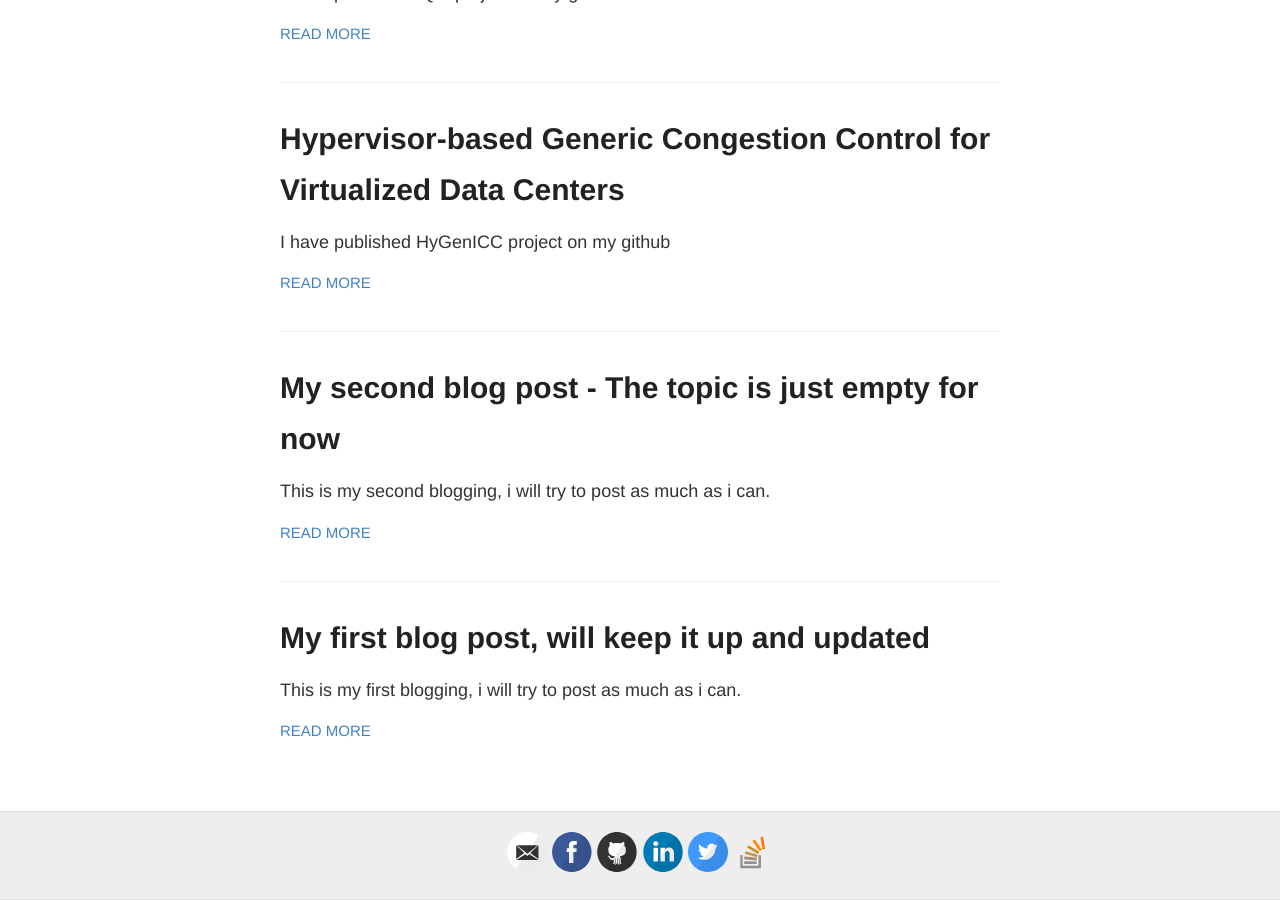
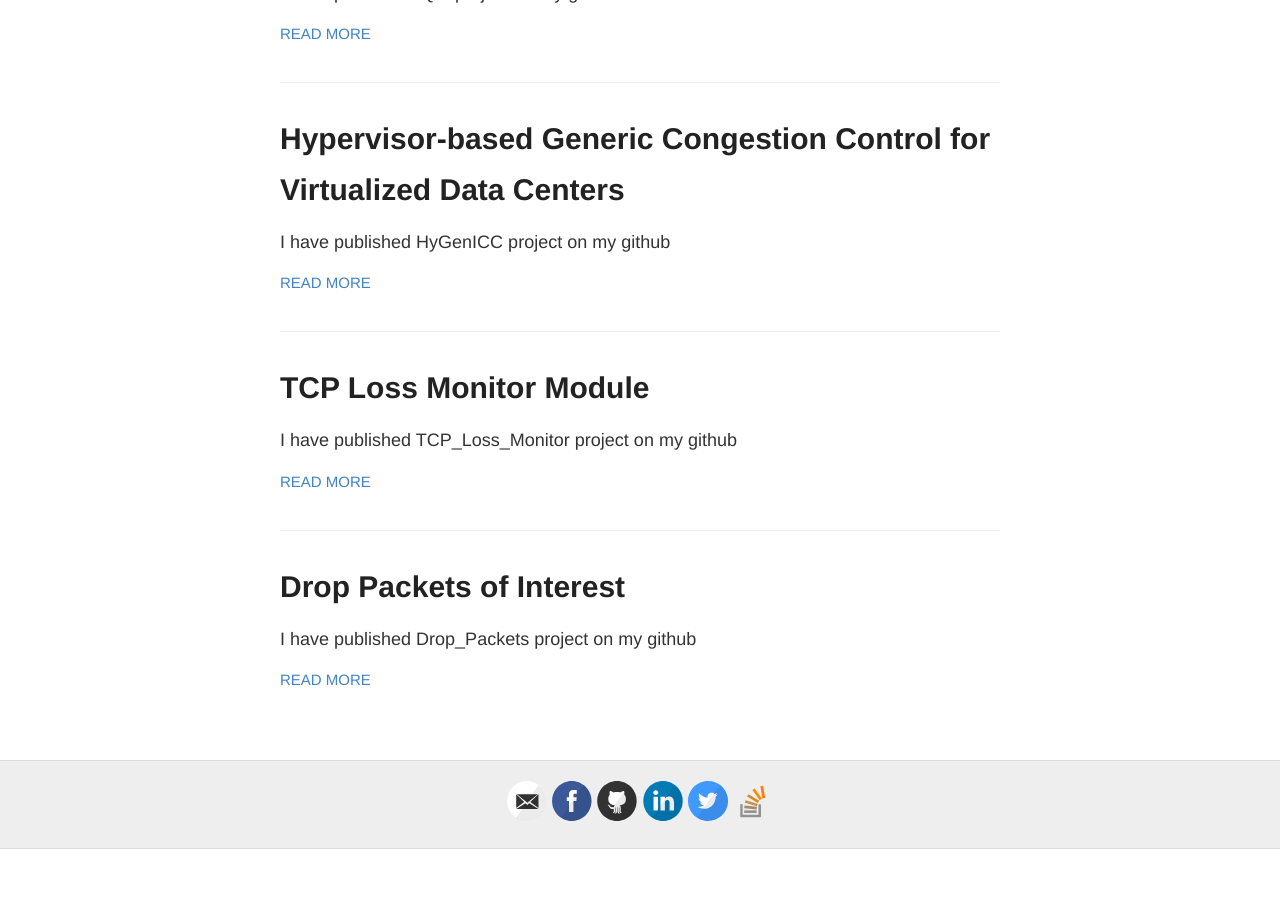
Before and after one commit to ahmedcs/ahmedcs.github.io, a Jekyll site: the page built from index.html, in a window 1280 px wide and 900 px high, scrolled down 1255 px. Built offline with Jekyll 4.4.1, drawn with Linux system fonts in a browser that asks for light colours; after the commit the page ends 2104 px from its top, so only the background shows below that.

Commit message:
updated post1 and post2

```diff
--- a/_posts/2017-3-13-Hello-Blogging.md
+++ b/_posts/2017-3-13-Hello-Blogging.md
@@ -1,14 +1,12 @@
 ---
 layout: post
-title: My first blog post, will keep it up and updated
+title: Drop Packets of Interest
 ---
 
-This is my first blogging, i will try to post as much as i can.
+I have published Drop_Packets project on my github
 
-Mostly, my posts would be research related, so keep tuned.
+The project tries to drop certain packets of interest for troubleshooting and monitoring TCP stack behaviour, for more details please check:
 
-Cheers
+Drop Packets of interest is available at [Drop_Packets](http://ahmedcs.github.io/Drop_Packets)
 
-# How to build your own blog like this one
-
-The easiest way to build your own blog and website is via **Jekyll**, it is powerful, easy and hassle-free. For more instructions head over to the [Jekyll Now repository](https://github.com/barryclark/jekyll-now) on GitHub.
+Thanks for checking my project and please leave me a comment.
--- a/_posts/2017-3-13-Second-Post.md
+++ b/_posts/2017-3-13-Second-Post.md
@@ -1,10 +1,12 @@
 ---
 layout: post
-title: My second blog post - The topic is just empty for now
+title: TCP Loss Monitor Module
 ---
 
-This is my second blogging, i will try to post as much as i can.
+I have published TCP_Loss_Monitor project on my github
 
-Mostly, my posts would be research related, so keep tuned.
+The project tries to perform TCP socket-level events monitoring by probing TCP sockets for various state of interest, for more details please check:
 
-Cheers
+TCP Loss Monitor is available at [TCP_Loss_Monitor](http://ahmedcs.github.io/TCP_loss_monitor)
+
+Thanks for checking my project and please leave me a comment.
```
